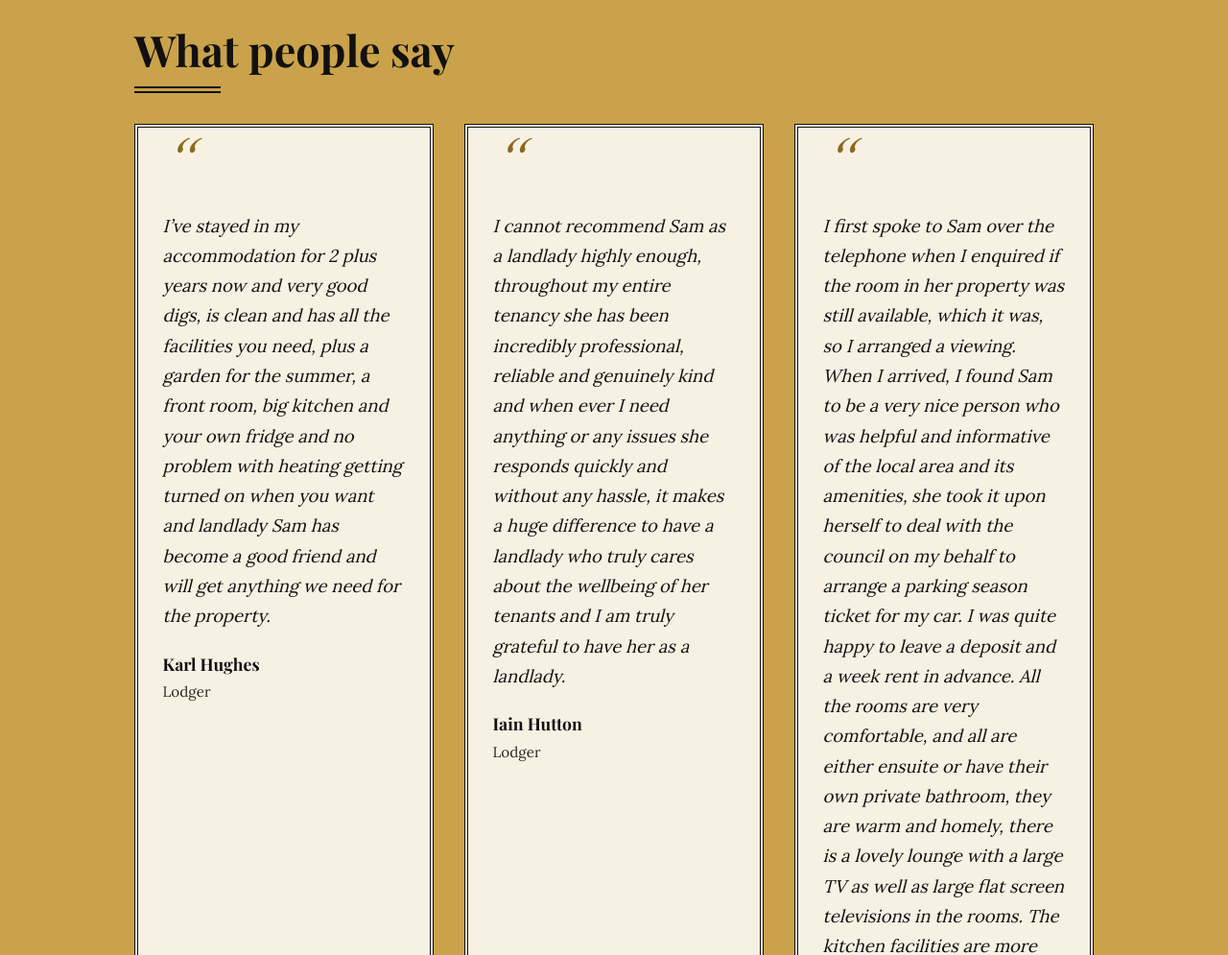
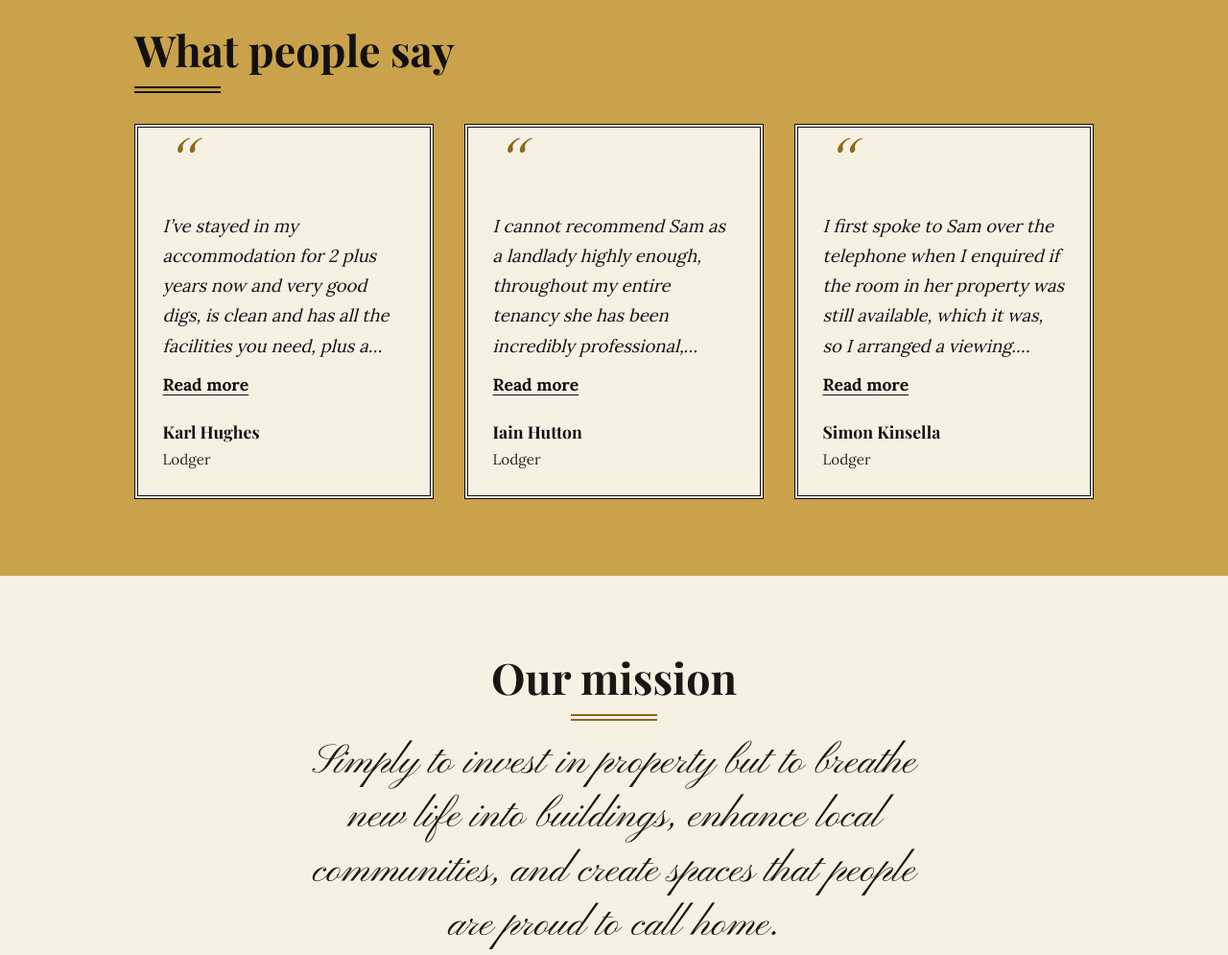
Before and after one commit to sambestabodes/sambestabodes, a plain HTML site: page index.html in a window 1280 px wide. Shown: the part 3160-4155 px from the top of the page at 96% size. Drawn offline with nearby package versions, Linux system fonts and the light colour scheme.

Commit message:
Add Read more to testimonials

```diff
--- a/script.js
+++ b/script.js
@@ -176,7 +176,25 @@ if (typeof testimonials !== 'undefined' && quoteGrid && quoteSection && testimon
       cap.append(role);
     }
 
-    fig.append(quote, cap);
+    fig.append(quote);
+
+    // Long quotes are shortened, with a Read more button
+    if (t.quote.length > 220) {
+      quote.classList.add('clamped');
+      const more = document.createElement('button');
+      more.type = 'button';
+      more.className = 'read-more';
+      more.textContent = 'Read more';
+      more.setAttribute('aria-expanded', 'false');
+      more.addEventListener('click', () => {
+        const isClamped = quote.classList.toggle('clamped');
+        more.textContent = isClamped ? 'Read more' : 'Read less';
+        more.setAttribute('aria-expanded', String(!isClamped));
+      });
+      fig.append(more);
+    }
+
+    fig.append(cap);
     quoteGrid.append(fig);
   });
 
--- a/style.css
+++ b/style.css
@@ -381,3 +381,29 @@ footer .credit { margin-top: .5rem; font-size: .85rem; opacity: .8; }
 .quote figcaption { display: grid; gap: .1rem; }
 .quote figcaption strong { font-family: var(--font-heading); font-size: 1.1rem; }
 .quote figcaption span { color: var(--charcoal); font-size: .95rem; }
+
+/* ---------- 15. Testimonial Read more ---------- */
+.quote-grid { align-items: start; }
+
+.quote blockquote.clamped {
+  display: -webkit-box;
+  -webkit-box-orient: vertical;
+  -webkit-line-clamp: 5;
+  line-clamp: 5;
+  overflow: hidden;
+  margin-bottom: .6rem;
+}
+
+.read-more {
+  margin: 0 0 1.2rem;
+  padding: 0;
+  background: none;
+  border: 0;
+  font: inherit;
+  font-weight: 700;
+  color: var(--black);
+  text-decoration: underline;
+  text-underline-offset: 4px;
+  cursor: pointer;
+}
+.read-more:hover { color: #8a6a1f; }
```
